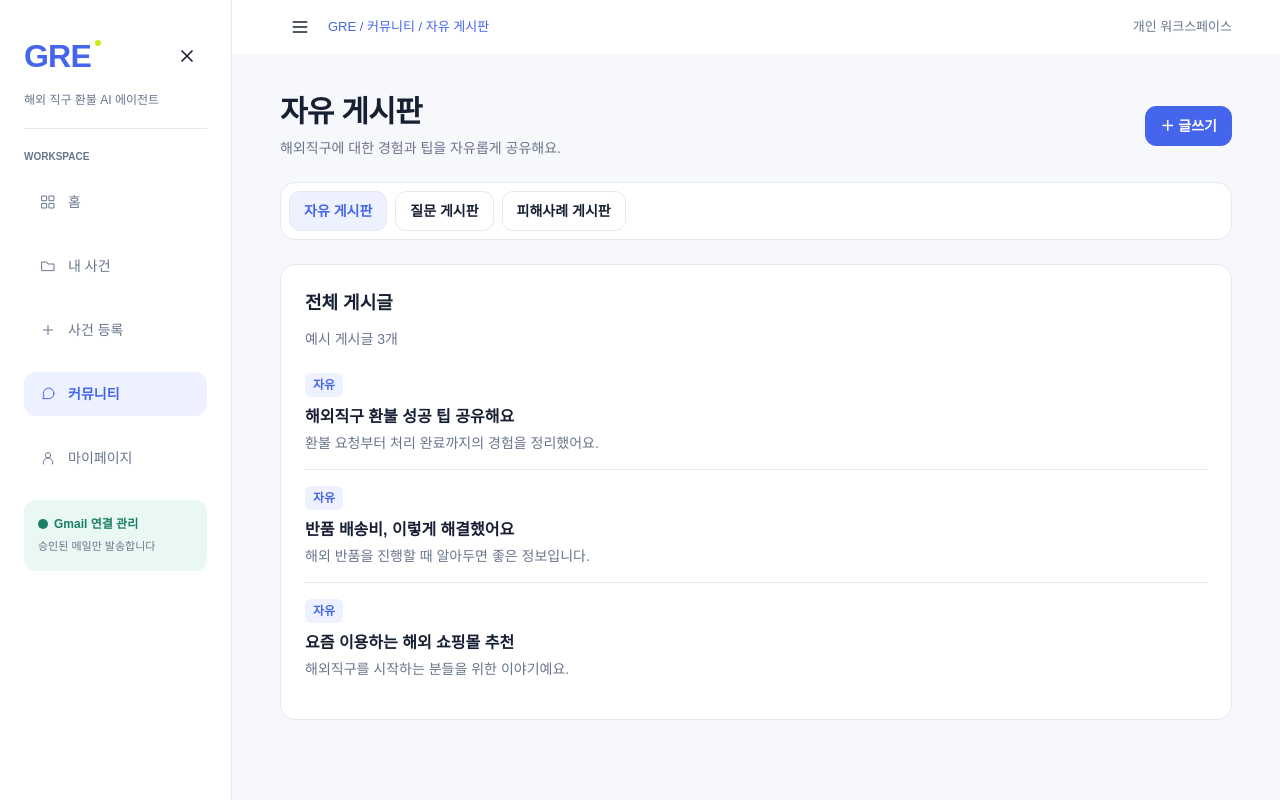
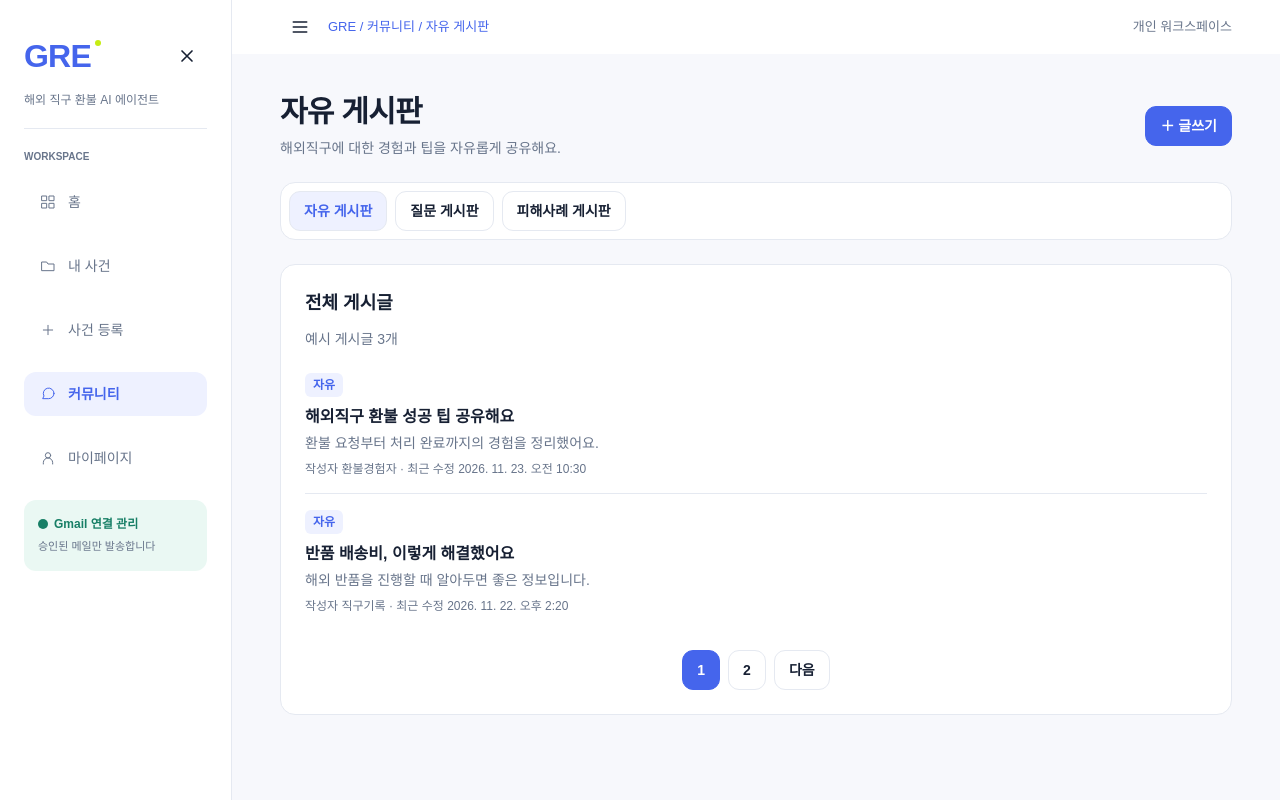
Before and after one commit to team-refund/gre-frontend, a Next.js app: page /community/free-posts in a window 1280 px wide. Built offline with nearby package versions, Linux system fonts and the light colour scheme.

Commit message:
feat(community): 게시글 정보와 목록 필터 및 페이지 추가

```diff
--- a/features/community/BoardViews.js
+++ b/features/community/BoardViews.js
@@ -3,6 +3,33 @@ import {
   ConceptBadge, ConceptCard, ConceptLink, ConceptPage,
 } from '@/components/ui/ConceptLayout';
 import { BOARDS, getQuestionDiscussion } from './boards';
+
+const POST_DATE_FORMAT = new Intl.DateTimeFormat('ko-KR', {
+  dateStyle: 'medium',
+  timeStyle: 'short',
+  timeZone: 'Asia/Seoul',
+});
+
+const POSTS_PER_PAGE = 2;
+const QUESTION_FILTERS = [
+  ['all', '전체'], ['open', '열림'], ['closed', '답변 완료'],
+];
+
+function PostMetadata({ author, updatedAt }) {
+  return (
+    <>
+      작성자 {author} · 최근 수정{' '}
+      <time dateTime={updatedAt}>{POST_DATE_FORMAT.format(new Date(updatedAt))}</time>
+    </>
+  );
+}
+
+function boardListHref(slug, status, page = 1) {
+  const query = {};
+  if (status !== 'all') query.status = status;
+  if (page > 1) query.page = String(page);
+  return { pathname: `/community/${slug}`, query };
+}
 
 function QuestionStatus({ status }) {
   const isClosed = status === 'closed';
@@ -31,6 +58,17 @@ function BoardTabs({ selected, isWriting = false }) {
 export async function BoardList({ slug, searchParams }) {
   const params = await searchParams;
   const board = BOARDS.find((item) => item.slug === slug);
+  const isQuestion = slug === 'question-posts';
+  const status = isQuestion && QUESTION_FILTERS.some(([value]) => value === params?.status)
+    ? params.status : 'all';
+  const posts = board.posts.map((post, index) => ({
+    post, index, status: isQuestion ? getQuestionDiscussion(index).status : null,
+  })).filter((item) => status === 'all' || item.status === status);
+  const pageCount = Math.max(1, Math.ceil(posts.length / POSTS_PER_PAGE));
+  const requestedPage = Number(params?.page);
+  const page = Number.isSafeInteger(requestedPage)
+    ? Math.min(Math.max(1, requestedPage), pageCount) : 1;
+  const pagePosts = posts.slice((page - 1) * POSTS_PER_PAGE, page * POSTS_PER_PAGE);
 
   return (
     <ConceptPage title={board.title} description={board.description}
@@ -42,24 +80,50 @@ export async function BoardList({ slug, searchParams }) {
         </p>
       )}
       <ConceptCard title="전체 게시글">
-        <p className="mb-2 text-sm text-gre-muted">예시 게시글 {board.posts.length}개</p>
+        {isQuestion && (
+          <nav aria-label="질문 상태 필터" className="mb-4 flex flex-wrap gap-2">
+            {QUESTION_FILTERS.map(([value, label]) => (
+              <Link key={value} href={boardListHref(slug, value)}
+                aria-current={value === status ? 'true' : undefined}
+                className={value === status ? 'gre-button gre-button-primary' : 'gre-button'}>
+                {label}
+              </Link>
+            ))}
+          </nav>
+        )}
+        <p className="mb-2 text-sm text-gre-muted">예시 게시글 {posts.length}개</p>
         <ul className="divide-y divide-gre-border">
-          {board.posts.map(([title, summary], index) => (
+          {pagePosts.map(({ post: [title, summary, metadata], index, status: postStatus }) => (
             <li key={title}>
               <Link className="block py-4 hover:text-gre-accent"
                 href={`/community/${slug}/detail?post=${index}`}>
                 <div className="flex flex-wrap items-center gap-2">
                   <ConceptBadge tone="accent">{board.badge}</ConceptBadge>
-                  {slug === 'question-posts' && (
-                    <QuestionStatus status={getQuestionDiscussion(index).status} />
-                  )}
+                  {postStatus && <QuestionStatus status={postStatus} />}
                 </div>
                 <h3 className="mt-2 font-semibold">{title}</h3>
                 <p className="mt-1 text-sm text-gre-muted">{summary}</p>
+                <p className="mt-2 text-xs text-gre-muted"><PostMetadata {...metadata} /></p>
               </Link>
             </li>
           ))}
         </ul>
+        {posts.length === 0 && <p className="py-6 text-sm text-gre-muted">게시글이 없습니다.</p>}
+        {pageCount > 1 && (
+          <nav aria-label="게시글 페이지" className="mt-5 flex flex-wrap justify-center gap-2">
+            {page > 1 && <ConceptLink href={boardListHref(slug, status, page - 1)}>이전</ConceptLink>}
+            {Array.from({ length: pageCount }, (_, index) => index + 1).map((number) => (
+              <Link key={number} href={boardListHref(slug, status, number)}
+                aria-label={`${number} 페이지`} aria-current={number === page ? 'page' : undefined}
+                className={number === page ? 'gre-button gre-button-primary' : 'gre-button'}>
+                {number}
+              </Link>
+            ))}
+            {page < pageCount && (
+              <ConceptLink href={boardListHref(slug, status, page + 1)}>다음</ConceptLink>
+            )}
+          </nav>
+        )}
       </ConceptCard>
     </ConceptPage>
   );
@@ -70,12 +134,17 @@ export async function BoardDetail({ slug, searchParams }) {
   const board = BOARDS.find((item) => item.slug === slug);
   const requestedIndex = Number(params?.post);
   const postIndex = board.posts[requestedIndex] ? requestedIndex : 0;
-  const [title, summary] = board.posts[postIndex];
+  const [title, summary, metadata] = board.posts[postIndex];
   const discussion = slug === 'question-posts' ? getQuestionDiscussion(postIndex) : null;
   const { accepted, comments = [] } = discussion ?? {};
 
   return (
-    <ConceptPage title={title} description={`${board.title} · 예시 게시글`}
+    <ConceptPage title={title}
+      description={(
+        <>
+          {board.title} · 예시 게시글 · <PostMetadata {...metadata} />
+        </>
+      )}
       action={<ConceptLink href={`/community/${slug}`}>← 목록으로</ConceptLink>}>
       <ConceptCard>
         {discussion && <div className="mb-3"><QuestionStatus status={discussion.status} /></div>}
--- a/features/community/boards.js
+++ b/features/community/boards.js
@@ -2,23 +2,32 @@ export const BOARDS = [
   { slug: 'free-posts', title: '자유 게시판', badge: '자유',
     description: '해외직구에 대한 경험과 팁을 자유롭게 공유해요.',
     posts: [
-      ['해외직구 환불 성공 팁 공유해요', '환불 요청부터 처리 완료까지의 경험을 정리했어요.'],
-      ['반품 배송비, 이렇게 해결했어요', '해외 반품을 진행할 때 알아두면 좋은 정보입니다.'],
-      ['요즘 이용하는 해외 쇼핑몰 추천', '해외직구를 시작하는 분들을 위한 이야기예요.'],
+      ['해외직구 환불 성공 팁 공유해요', '환불 요청부터 처리 완료까지의 경험을 정리했어요.',
+        { author: '환불경험자', updatedAt: '2026-11-23T10:30:00+09:00' }],
+      ['반품 배송비, 이렇게 해결했어요', '해외 반품을 진행할 때 알아두면 좋은 정보입니다.',
+        { author: '직구기록', updatedAt: '2026-11-22T14:20:00+09:00' }],
+      ['요즘 이용하는 해외 쇼핑몰 추천', '해외직구를 시작하는 분들을 위한 이야기예요.',
+        { author: '쇼핑노트', updatedAt: '2026-11-21T18:10:00+09:00' }],
     ] },
   { slug: 'question-posts', title: '질문 게시판', badge: '질문',
     description: '환불·교환 관련 고민을 묻고 답해요.',
     posts: [
-      ['판매자가 환불을 거절했어요', '상품에 문제가 있는데 환불 요청을 받아주지 않아요.'],
-      ['교환 신청 후 연락이 없어요', '교환을 접수했는데 아직 아무런 답변이 없어요.'],
-      ['반품 배송비는 누가 부담하나요?', '불량 상품을 해외로 돌려보내려면 어떻게 하나요?'],
+      ['판매자가 환불을 거절했어요', '상품에 문제가 있는데 환불 요청을 받아주지 않아요.',
+        { author: '직구초보', updatedAt: '2026-11-23T13:45:00+09:00' }],
+      ['교환 신청 후 연락이 없어요', '교환을 접수했는데 아직 아무런 답변이 없어요.',
+        { author: '교환문의', updatedAt: '2026-11-22T16:05:00+09:00' }],
+      ['반품 배송비는 누가 부담하나요?', '불량 상품을 해외로 돌려보내려면 어떻게 하나요?',
+        { author: '구매기록', updatedAt: '2026-11-23T19:35:00+09:00' }],
     ] },
   { slug: 'dispute-posts', title: '피해사례 게시판', badge: '피해사례',
     description: '실제 피해 경험과 해결 과정을 함께 확인해요.',
     posts: [
-      ['환불 지연 피해 경험을 공유합니다', '판매자에게 환불을 요청한 이후 진행 상황입니다.'],
-      ['해외 배송 미도착 피해사례', '미배송 주문에 대해 판매자에게 문의하고 있어요.'],
-      ['교환 거절 이후 대응한 방법', '판매자 답변과 대응 과정을 정리했어요.'],
+      ['환불 지연 피해 경험을 공유합니다', '판매자에게 환불을 요청한 이후 진행 상황입니다.',
+        { author: '환불기록', updatedAt: '2026-11-23T11:15:00+09:00' }],
+      ['해외 배송 미도착 피해사례', '미배송 주문에 대해 판매자에게 문의하고 있어요.',
+        { author: '배송문의', updatedAt: '2026-11-22T17:50:00+09:00' }],
+      ['교환 거절 이후 대응한 방법', '판매자 답변과 대응 과정을 정리했어요.',
+        { author: '대응노트', updatedAt: '2026-11-21T12:25:00+09:00' }],
     ] },
 ];
 
```
